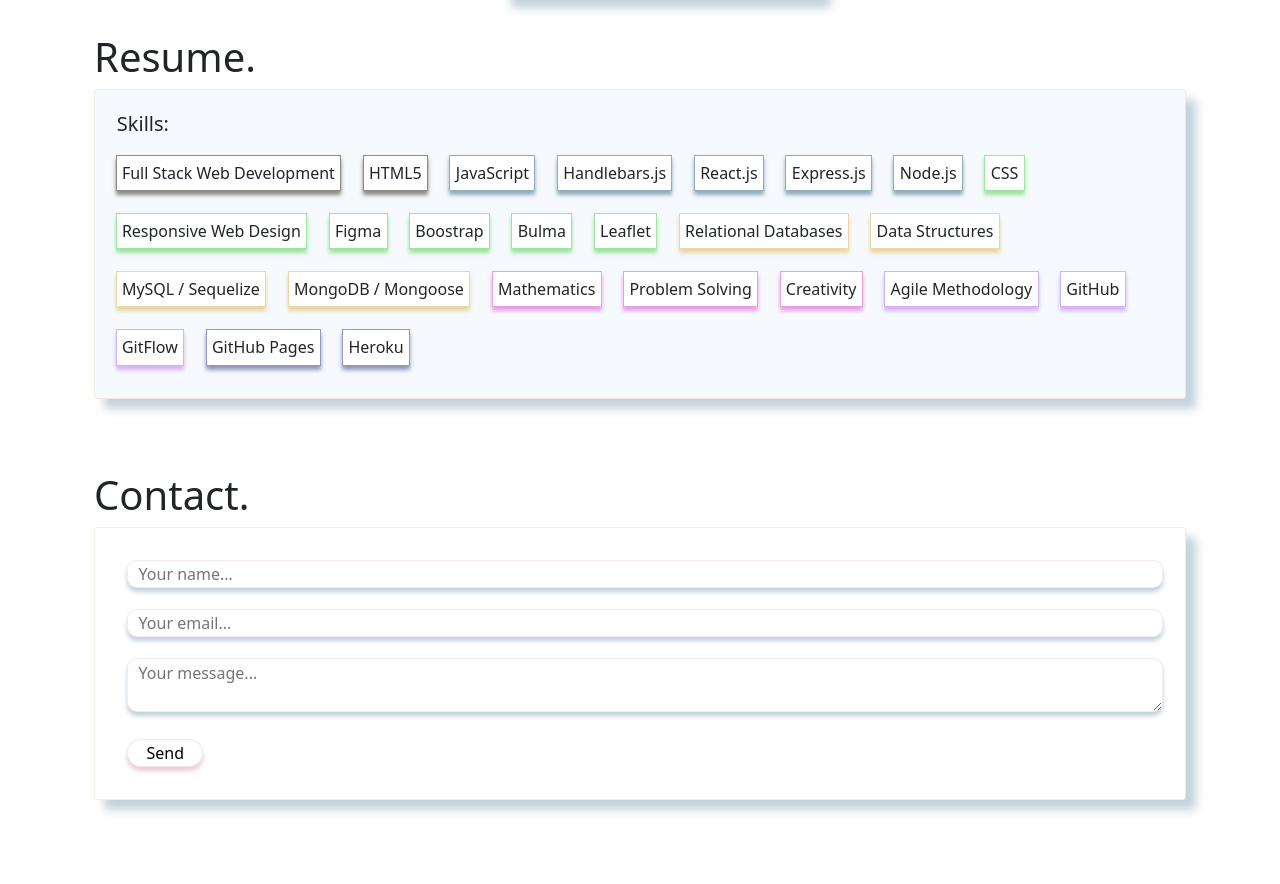
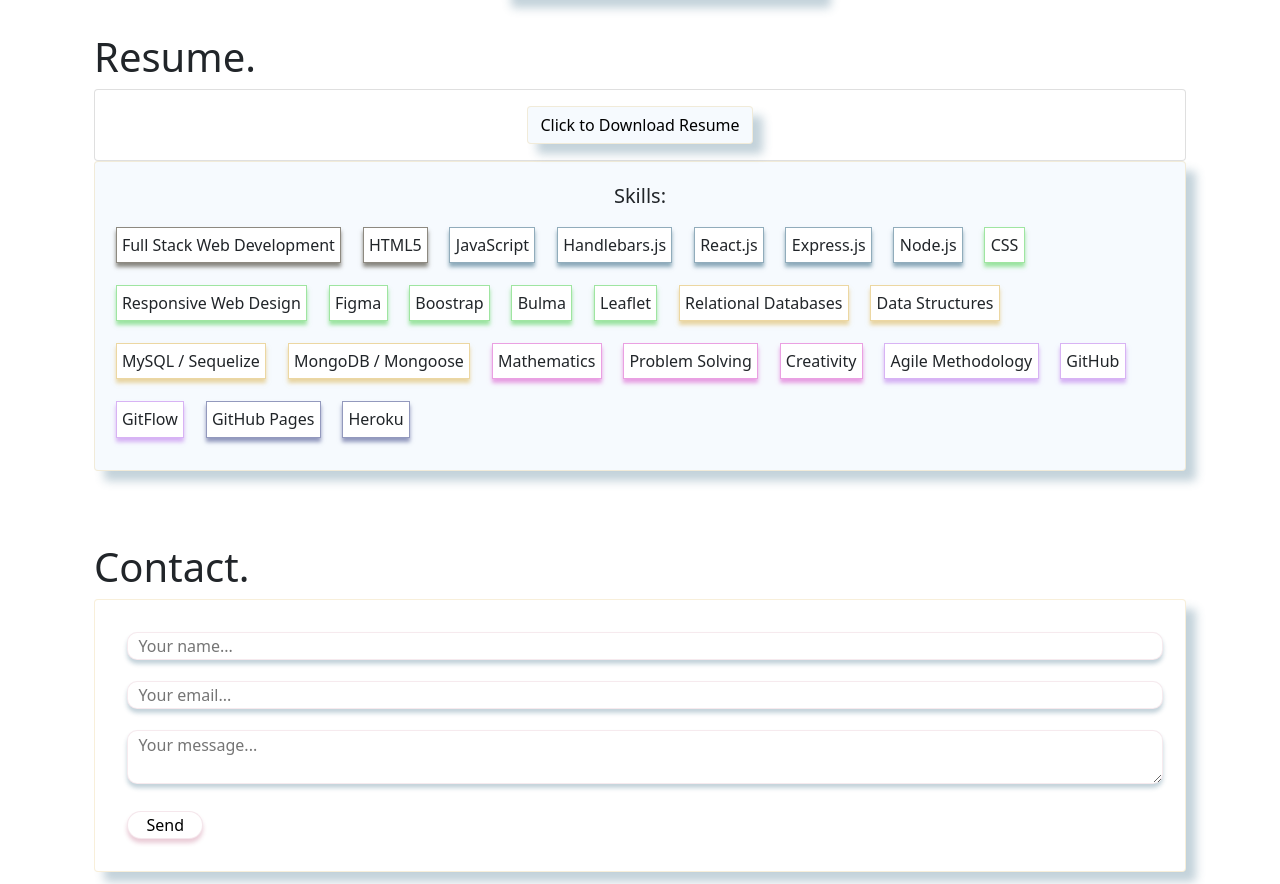
Before and after one commit to duffylaura/coffee-pawz-portfolio, a React (Create React App) app: page / in a window 1280 px wide. Shown: the part 2416-3300 px from the top of the page. Built offline with nearby package versions, Linux system fonts and the light colour scheme.

Commit message:
The Resume section provides a link to a downloadable resume

```diff
--- a/src/components/pdf.js
+++ b/src/components/pdf.js
@@ -1,12 +1,35 @@
 import React from 'react';
+import Card from 'react-bootstrap/Card';
+import Button from 'react-bootstrap/Button';
 
-function Pdf() {
+const Pdf = () => {
+// Function will execute on click of button
+const onButtonClick = () => {
+    // using Java Script method to get PDF file
+    fetch('Duffy-Resume.pdf').then(response => {
+        response.blob().then(blob => {
+            // Creating new object of PDF file
+            const fileURL = window.URL.createObjectURL(blob);
+            // Setting various property values
+            let alink = document.createElement('a');
+            alink.href = fileURL;
+            alink.download = 'Duffy-Resume.pdf';
+            alink.click();
+        })
+    })
+}
 
-  return (
-    <div>
-
-    </div>
-  );
+return (
+    <Card>
+        <Card.Body>
+        <center>
+            <Button onClick={onButtonClick} className="download-button">
+                Click to Download Resume
+            </Button>
+        </center>
+        </Card.Body>
+    </Card>
+);
 }
 
 export default Pdf;
--- a/src/components/skills.js
+++ b/src/components/skills.js
@@ -6,7 +6,9 @@ import Row from 'react-bootstrap/Row';
 function Skills() {
     return (
         <Card className="skills-card">
-        <Card.Title> Skills: </Card.Title>
+        <center>
+            <Card.Title> Skills: </Card.Title>
+        </center>
         <Row>
         <div className="code1">Full Stack Web Development </div>
         <div className="code1">HTML5</div>
--- a/src/index.css
+++ b/src/index.css
@@ -49,16 +49,16 @@
     box-shadow:  10px 10px 10px #3d6d874f;
 }
 
-.skills-card {
-    padding: 2%;
+.download-button{
+    color: black;
     background: rgba(76, 154, 227, 0.052);
     border: 1px solid #deb85939;
     box-shadow:  10px 10px 10px #3d6d874f;
 }
 
-.contact-card {
+.skills-card {
     padding: 2%;
-    background: #FFFFFF;
+    background: rgba(76, 154, 227, 0.052);
     border: 1px solid #deb85939;
     box-shadow:  10px 10px 10px #3d6d874f;
 }
@@ -72,26 +72,7 @@
     border-radius: 139.5px;
 }
 
-.custom-input {
-    margin: 1%;
-    width: 99%;
-    background: #FFFFFF;
-    border: 1px solid #a31f4f18;
-    box-shadow: 0px 4px 4px #3d6d874f;
-    border-radius: 10px;
-}
 
-.footer-button {
-    margin: 1%;
-    width: 7rem;
-    background: #FFFFFF;
-    border: 1px solid #3d6d874f;
-    box-shadow: 0px 4px 4px #deb8598f;
-}
-
-.custom-footer {
-    margin: 5%;
-}
 
 .code1 {
     margin: 1%;
@@ -155,3 +136,31 @@
     border: 1px solid #4d56929a;
     box-shadow: 0px 4px 4px #4d56929a;
 }
+
+.contact-card {
+    padding: 2%;
+    background: #FFFFFF;
+    border: 1px solid #deb85939;
+    box-shadow:  10px 10px 10px #3d6d874f;
+}
+
+.custom-input {
+    margin: 1%;
+    width: 99%;
+    background: #FFFFFF;
+    border: 1px solid #a31f4f18;
+    box-shadow: 0px 4px 4px #3d6d874f;
+    border-radius: 10px;
+}
+
+.footer-button {
+    margin: 1%;
+    width: 7rem;
+    background: #FFFFFF;
+    border: 1px solid #3d6d874f;
+    box-shadow: 0px 4px 4px #deb8598f;
+}
+
+.custom-footer {
+    margin: 5%;
+}
```
